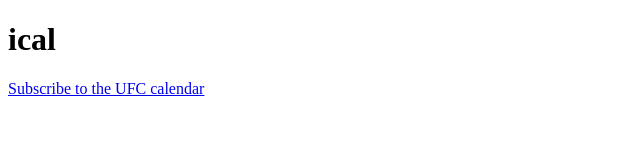
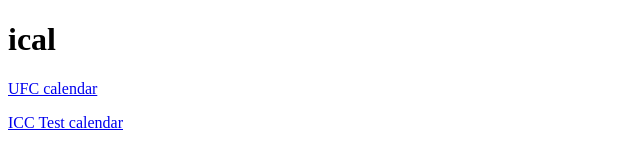
Before and after one commit to ndrwstn/ical, a website: page public/index.html in a window 1280 px wide. Shown: the whole page, without its empty margins (0-640 px from the left). Drawn offline with Linux system fonts and the light colour scheme.

Commit message:
Link ICC Test calendar

```diff
--- a/public/index.html
+++ b/public/index.html
@@ -1,5 +1,5 @@
 <!doctype html>
 <html lang="en">
 <head><meta charset="utf-8"><meta name="viewport" content="width=device-width, initial-scale=1"><title>ical</title></head>
-<body><h1>ical</h1><p><a href="./ufc.ics">Subscribe to the UFC calendar</a></p></body>
+<body><h1>ical</h1><p><a href="./ufc.ics">UFC calendar</a></p><p><a href="./icc-test.ics">ICC Test calendar</a></p></body>
 </html>
```
